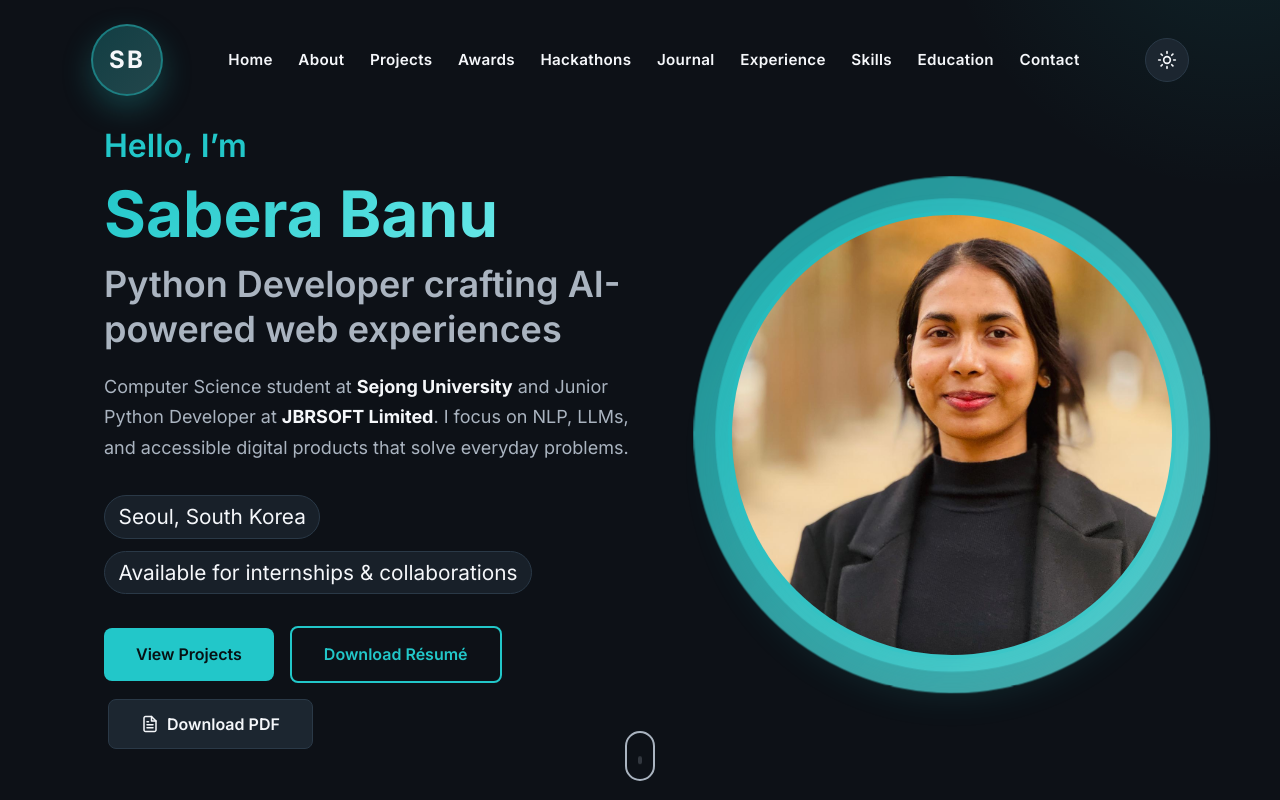
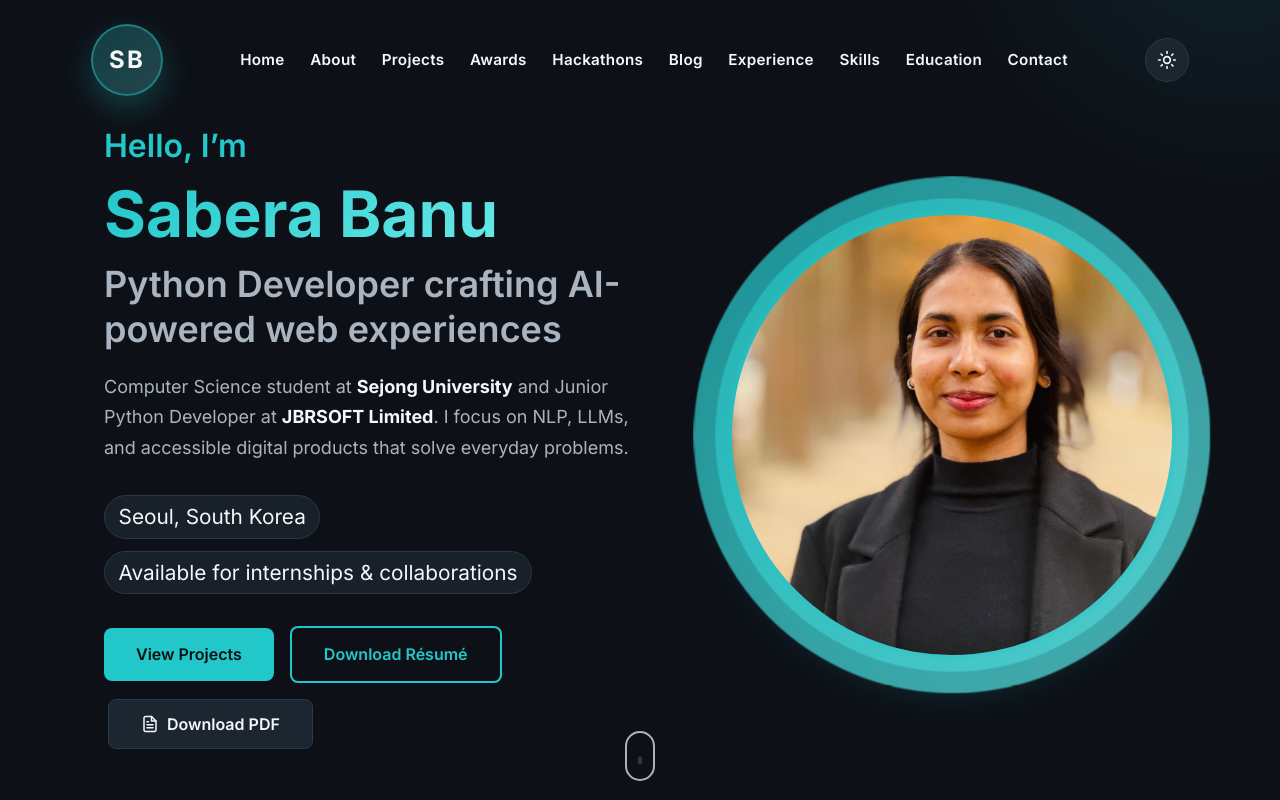
Before and after one commit to saberabanu0001/portfolio-me, a React (Vite) app: page / in a window 1280 px wide. Shown: the top 800 px of the page. Built offline with nearby package versions, Linux system fonts and the light colour scheme.

Commit message:
toython added

```diff
--- a/src/components/Blog.tsx
+++ b/src/components/Blog.tsx
@@ -30,7 +30,7 @@
           variants={fadeInUp}
         >
           <span className="section-number">05.</span>
-          <h2 className="section-title">Journal</h2>
+          <h2 className="section-title">Blog</h2>
           <div className="section-line"></div>
         </motion.div>
 
--- a/src/content.ts
+++ b/src/content.ts
@@ -4,7 +4,7 @@
   { name: 'Projects', href: '#projects' },
   { name: 'Awards', href: '#awards' },
   { name: 'Hackathons', href: '#hackathons' },
-  { name: 'Journal', href: '#blog' },
+  { name: 'Blog', href: '#blog' },
   { name: 'Experience', href: '#experience' },
   { name: 'Skills', href: '#skills' },
   { name: 'Education', href: '#education' },
@@ -323,7 +323,7 @@
   },
 ]
 
-/** Add journal entries here — newest first. Drop images in public/blog/ */
+/** Add blog posts here — newest first. Drop images in public/blog/ */
 export const blogPosts = [
   {
     title: 'TOYTHON — Building Kori in One Day',
```
